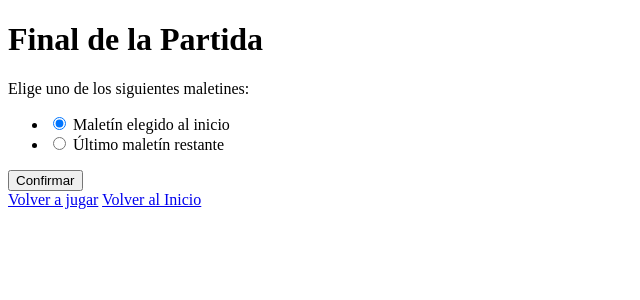
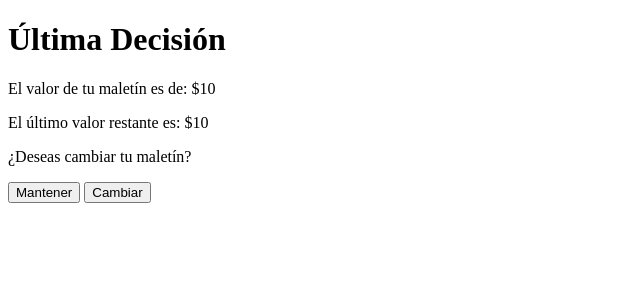
Before and after one commit to joacopichi/Trato-echo, a Flask app: template templates/final.html in a window 1280 px wide. Shown: the top 300 px of the page, without its empty margins (0-640 px from the left). Run offline with Flask 3, Linux system fonts and the light colour scheme; the template is opened without the code that fills it: most values are stand-ins (such as "Sample title", 1, 10 or a date in 2020).

```diff
--- a/App.py
+++ b/App.py
@@ -100,7 +100,12 @@ def offer():
 
     decision = request.form['decision']
     if decision == 'deal':
-        return render_template('result.html', result=f"Ha aceptado la oferta de ${session['oferta']}.")
+        maletin_jugador_valor = session['valores'][session['maletin_jugador']]
+        oferta_aceptada = session['oferta']
+        return render_template('result.html',
+                               result=f"Ha aceptado la oferta de ${oferta_aceptada}.",
+                               maletin_jugador_valor=f"{maletin_jugador_valor:,.2f}",
+                               oferta_aceptada=f"{oferta_aceptada}")
     else:
         if session['ronda'] > 10:
             return redirect(url_for('final'))
@@ -113,22 +118,29 @@ def final():
         return redirect(url_for('login'))
 
     maletin_jugador_valor = session['valores'][session['maletin_jugador']]
-    ultimo_valor = session['valores_restantes'][0] if session.get('final_decision') == 'switch' else maletin_jugador_valor
+
+    if session['valores_restantes']:
+        ultimo_valor = session['valores_restantes'][0]
+    else:
+        ultimo_valor = None
 
     if request.method == 'POST':
         decision = request.form['final_decision']
         if decision == 'switch':
-            final_valor = session['valores_restantes'][0]
+            maletin_final_valor = ultimo_valor if ultimo_valor is not None else maletin_jugador_valor
+            maletin_no_seleccionado_valor = maletin_jugador_valor
         else:
-            final_valor = maletin_jugador_valor
+            maletin_final_valor = maletin_jugador_valor
+            maletin_no_seleccionado_valor = ultimo_valor if ultimo_valor is not None else maletin_jugador_valor
 
         registrar_partida(session['username'], 'Finalizada')
 
-        return render_template('result.html', result=f"Usted ha ganado ${final_valor:,.2f}.",
-                               maletin_jugador_valor=maletin_jugador_valor,
-                               ultimo_valor=ultimo_valor)
+        return render_template('result.html',
+                               result=f"Usted ha ganado ${maletin_final_valor:,.2f}.",
+                               maletin_final_valor=f"{maletin_final_valor:,.2f}",
+                               maletin_no_seleccionado_valor=f"{maletin_no_seleccionado_valor:,.2f}")
 
-    return render_template('final.html', maletin_jugador_valor=maletin_jugador_valor, ultimo_valor=ultimo_valor)
+    return render_template('final.html')
 
 @app.route('/partidas')
 def partidas():
--- a/templates/final.html
+++ b/templates/final.html
@@ -2,26 +2,19 @@
 <html lang="es">
 <head>
     <meta charset="UTF-8">
-    <title>Final de la Partida</title>
+    <title>Decisión Final</title>
 </head>
 <body>
-    <h1>Final de la Partida</h1>
-    <p>Elige uno de los siguientes maletines:</p>
-    <ul>
-        <li>
-            <input type="radio" id="maletin_inicial" name="final_decision" value="no_switch" checked>
-            <label for="maletin_inicial">Maletín elegido al inicio</label>
-        </li>
-        <li>
-            <input type="radio" id="maletin_final" name="final_decision" value="switch">
-            <label for="maletin_final">Último maletín restante</label>
-        </li>
-    </ul>
-    <form action="{{ url_for('final') }}" method="post">
-        <button type="submit">Confirmar</button>
-    </form>
+    <div class="container">
+        <h1>Última Decisión</h1>
+        <p>El valor de tu maletín es de: ${{ maletin_jugador_valor }}</p>
+        <p>El último valor restante es: ${{ ultimo_valor }}</p>
 
-    <a href="{{ url_for('select_maletin') }}">Volver a jugar</a>
-    <a href="{{ url_for('index') }}">Volver al Inicio</a>
+        <form action="{{ url_for('final') }}" method="post">
+            <p>¿Deseas cambiar tu maletín?</p>
+            <button type="submit" name="final_decision" value="keep" class="btn">Mantener</button>
+            <button type="submit" name="final_decision" value="switch" class="btn">Cambiar</button>
+        </form>
+    </div>
 </body>
 </html>
```
Also changed, not shown: templates/result.html (+12 -7 lines).
